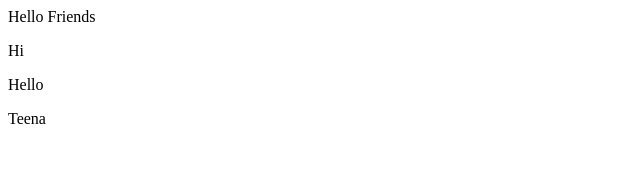
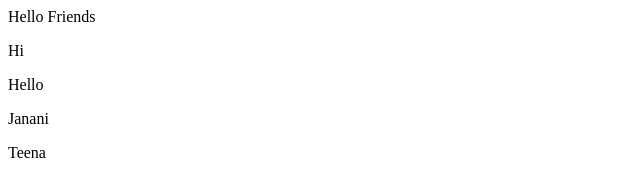
Before and after one commit to Janani5197/MysampleApp, a plain HTML site: page index.html in a window 1280 px wide. Shown: the full height of the page, 0-640 px from the left. Drawn offline with Linux system fonts and the light colour scheme.

Commit message:
Changed index file

```diff
--- a/index.html
+++ b/index.html
@@ -2,6 +2,7 @@
 <head>Hello Friends</head>
 <p>Hi </p>
 <p>Hello</p>
+<p>Janani</p>
 <p>Teena</p>
 
 </html>
```
